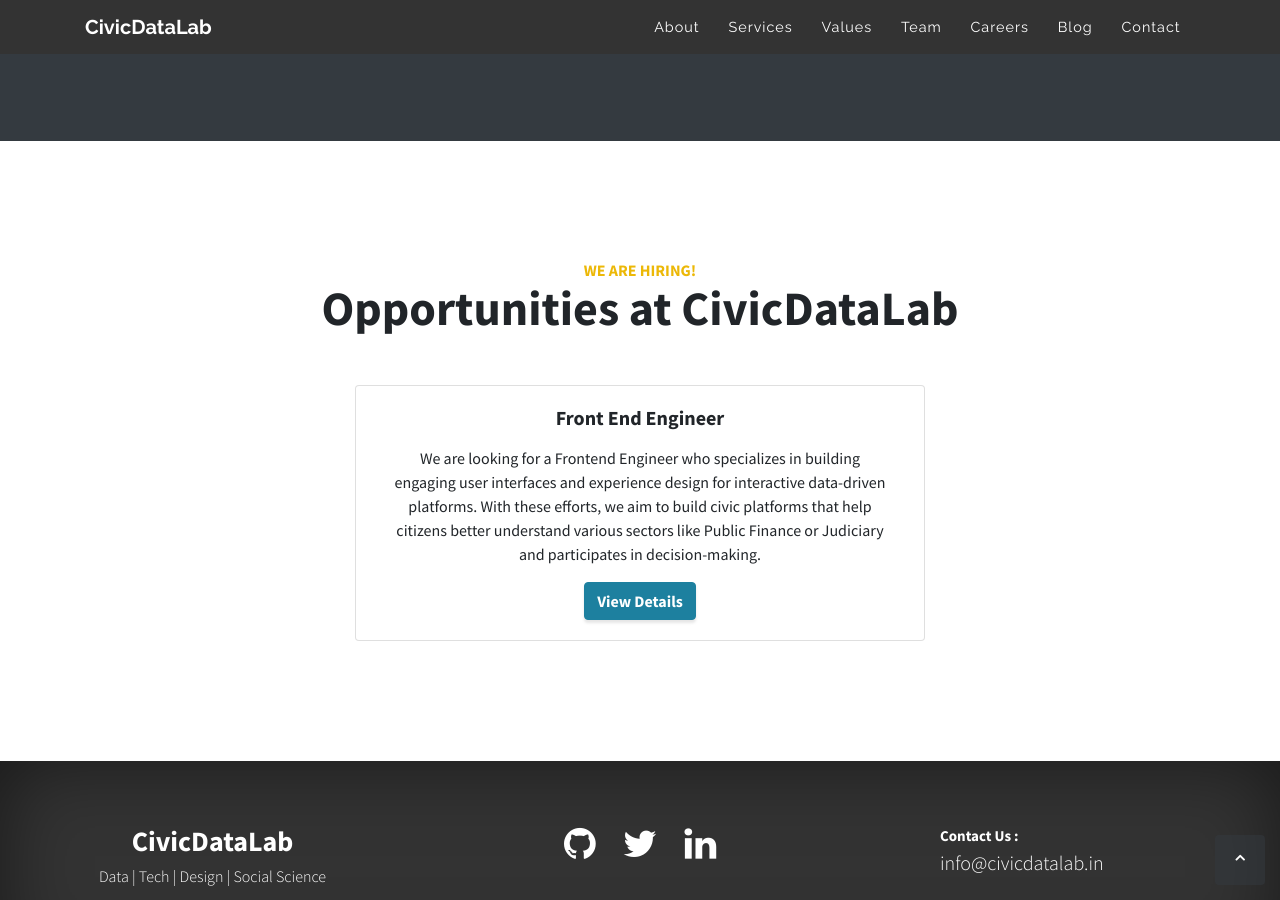
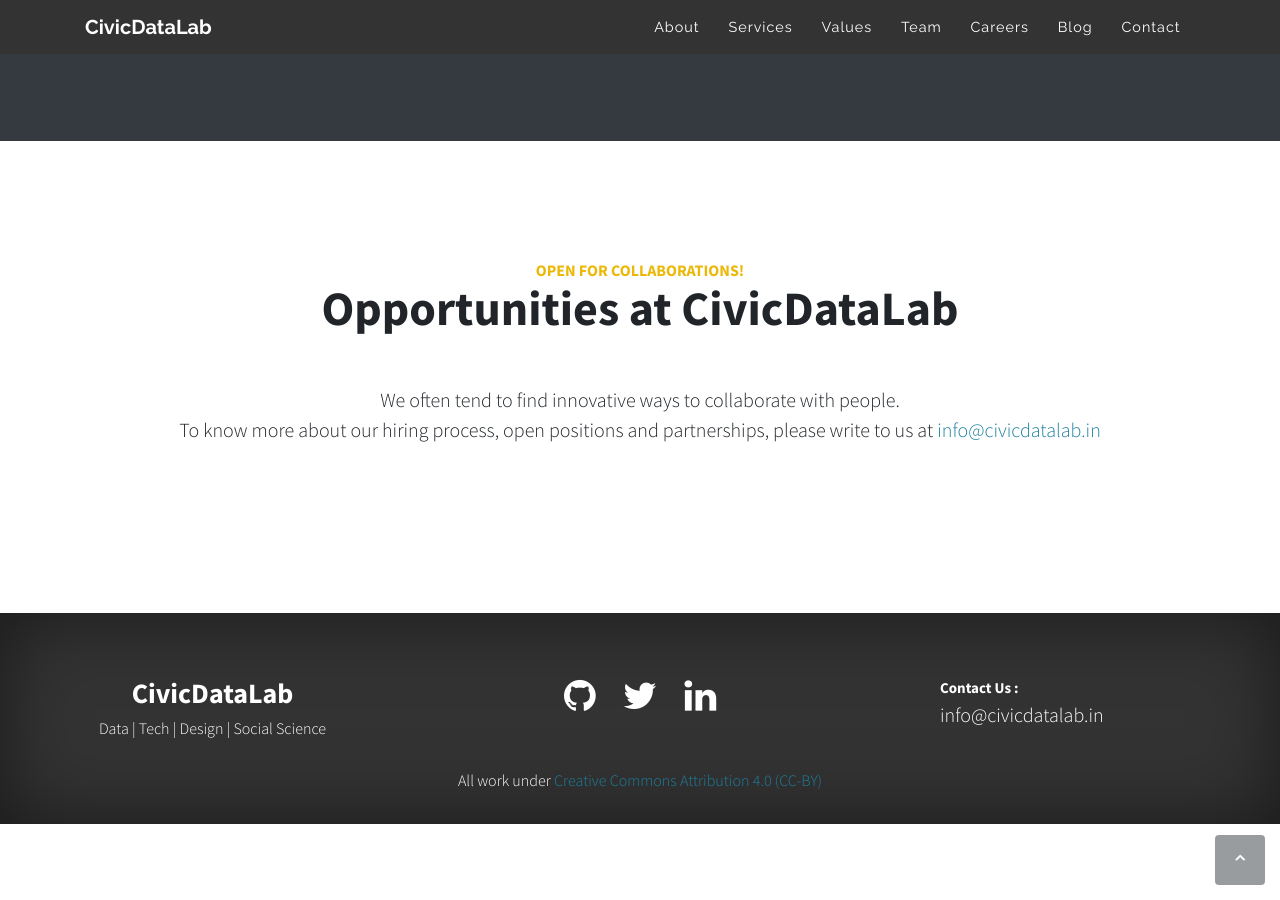
Before and after one commit to CivicDataLab/old-website, a Jekyll site: the page built from index.html, in a window 1280 px wide and 900 px high, scrolled down 3364 px. Built offline with Jekyll 4.4.1, drawn with Linux system fonts in a browser that asks for light colours; the list of posts is cut into pages by our own code.

Commit message:
Update open positions section

```diff
--- a/_layouts/landing.html
+++ b/_layouts/landing.html
@@ -193,11 +193,11 @@
     <section class="content-section section-team" id="careers">
       <div class="container text-center">
         <div class="content-section-heading">
-          <h3 class="text-secondary mb-0">We are Hiring!</h3>
+          <h3 class="text-secondary mb-0">Open for collaborations!</h3>
           <h2 class="mb-5">Opportunities at CivicDataLab</h2>
         </div>
-        <div class="row justify-content-center">
-        {% for career in site.careers %}
+      <div class="row justify-content-center">
+      <!--   {% for career in site.careers %}
           {% if site.careers.size == 1 %}
             {% assign col = 6 %}
           {% endif %}
@@ -206,10 +206,19 @@
               <h5 class="card-title">{{ career.position }}</h5>
               <p class="card-text">{{ career.brief | markdownify }}</p>
               <a class="btn btn-primary" href="{{ career.url }}" role="button">View Details</a>
-              <!-- <a class="btn btn-primary" href="/careers" role="button">Perks & Benefits</a> -->
+              <a class="btn btn-primary" href="/careers" role="button">Perks & Benefits</a>
             </div>
           </div>
-        {% endfor %}
+        {% endfor %}  -->
+          <p class="lead mb-5">
+          We often tend to find innovative ways to collaborate with people.
+          <br>
+          <span>
+            To know more about our hiring process, open positions and partnerships, please write to us at <a class=" text-blue" href="mailto:info@civicdatalab.in" target="_blank">info@civicdatalab.in
+            </a>
+          </span>
+          </p>
+
         </div>
         <!-- <a class="btn btn-primary btn-xl mt-4" href="/careers" role="button">View All Perks & Benefits</a> -->
       </div>
```
